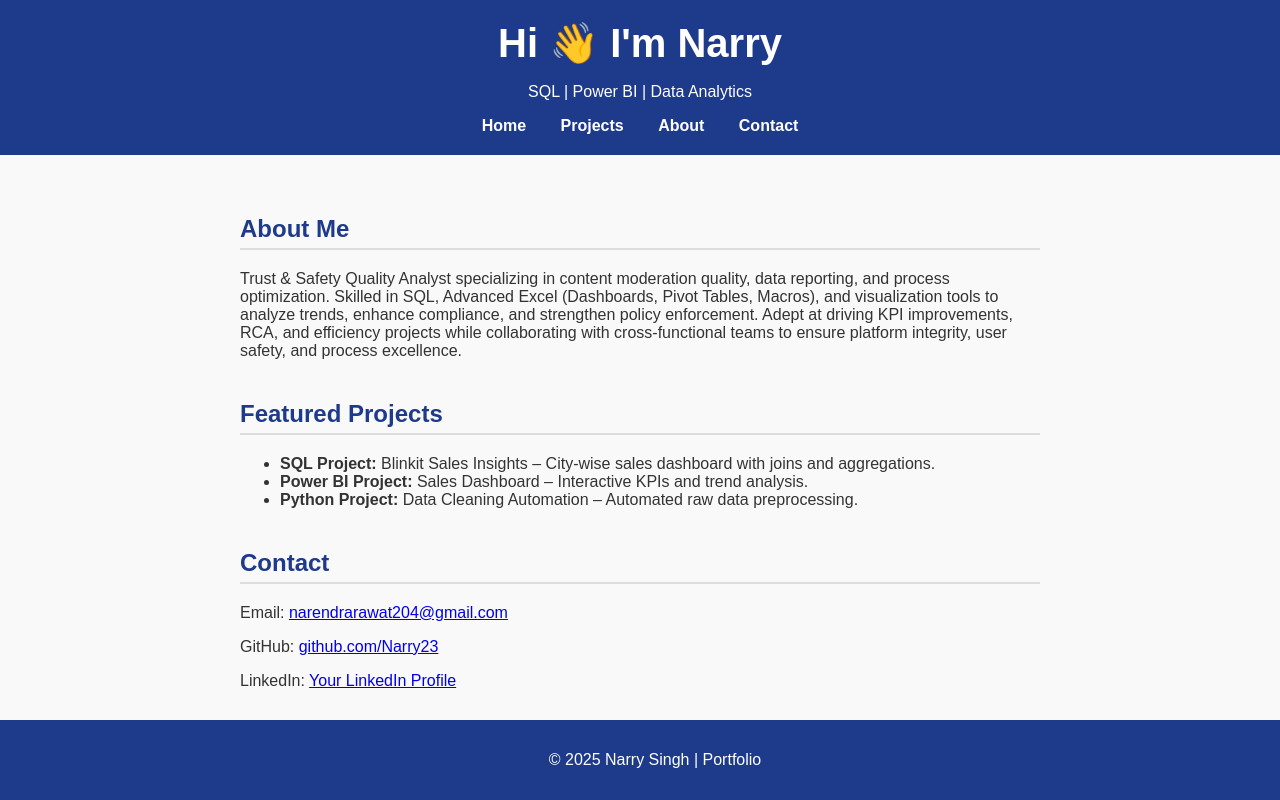
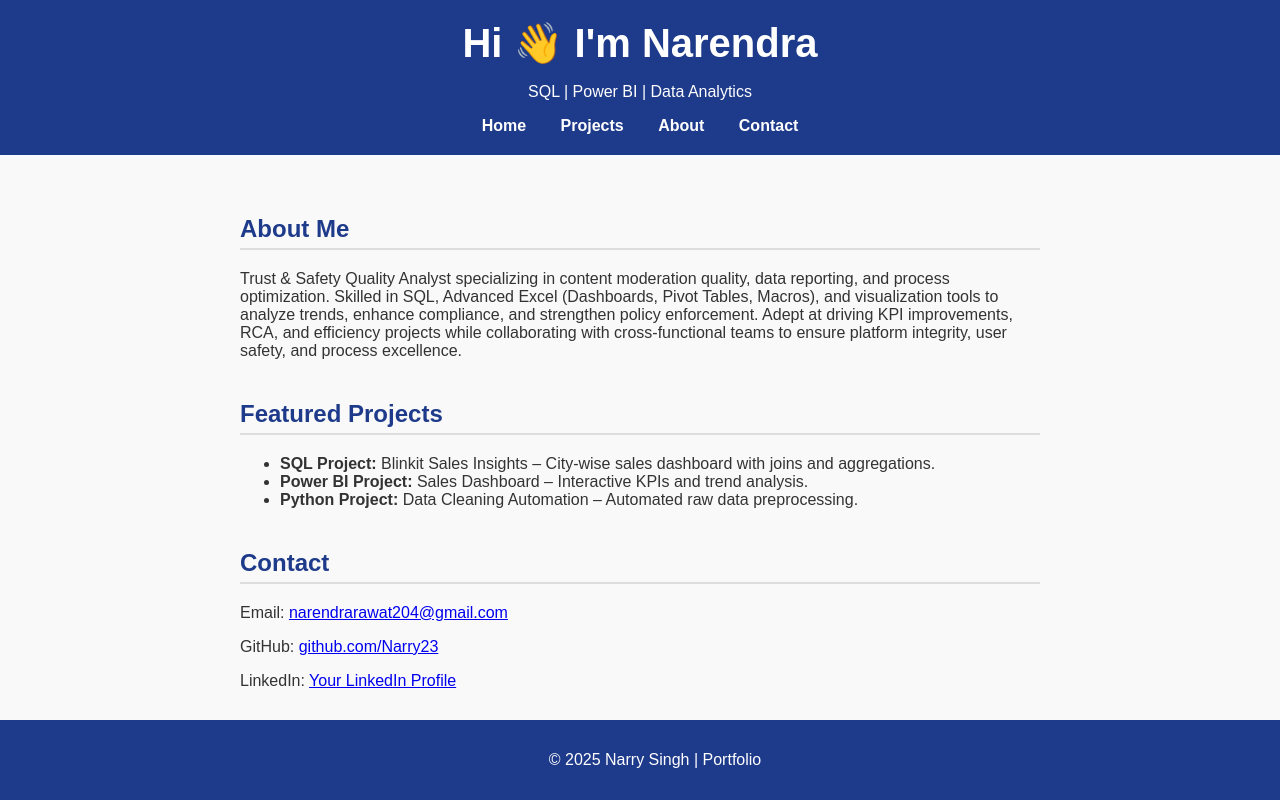
Before and after one commit to Narry23/Narry23.github.io, a plain HTML site: page index.html in a window 1280 px wide. Drawn offline with Linux system fonts and the light colour scheme.

Commit message:
index.html

```diff
--- a/index.html
+++ b/index.html
@@ -60,7 +60,7 @@
 </head>
 <body>
   <header>
-    <h1>Hi 👋 I'm Narry</h1>
+    <h1>Hi 👋 I'm Narendra</h1>
     <p>SQL | Power BI | Data Analytics</p>
     <nav>
       <a href="index.html">Home</a>
```
